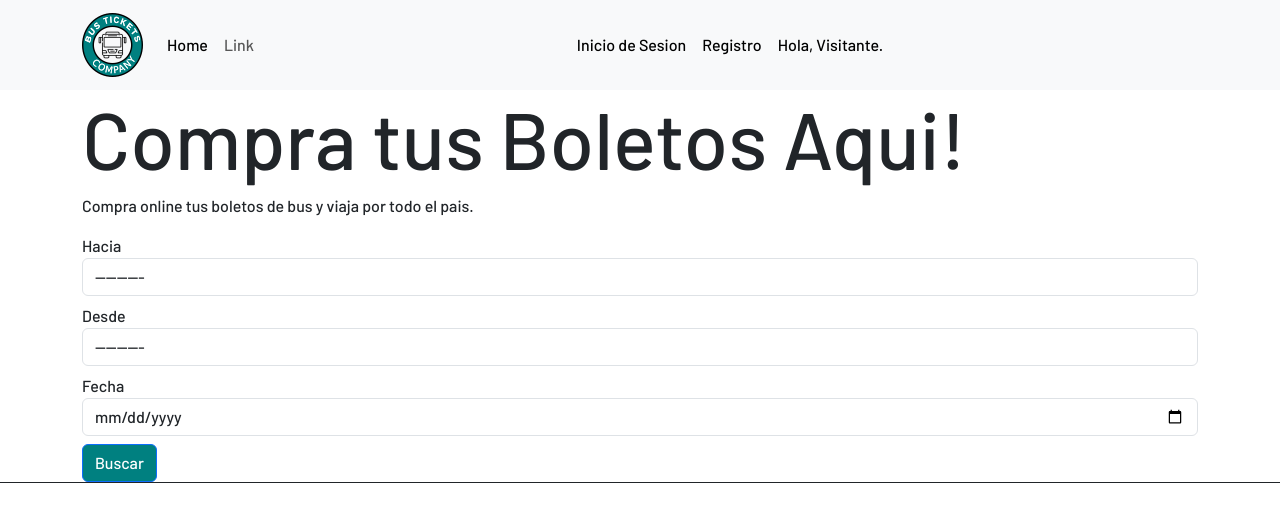
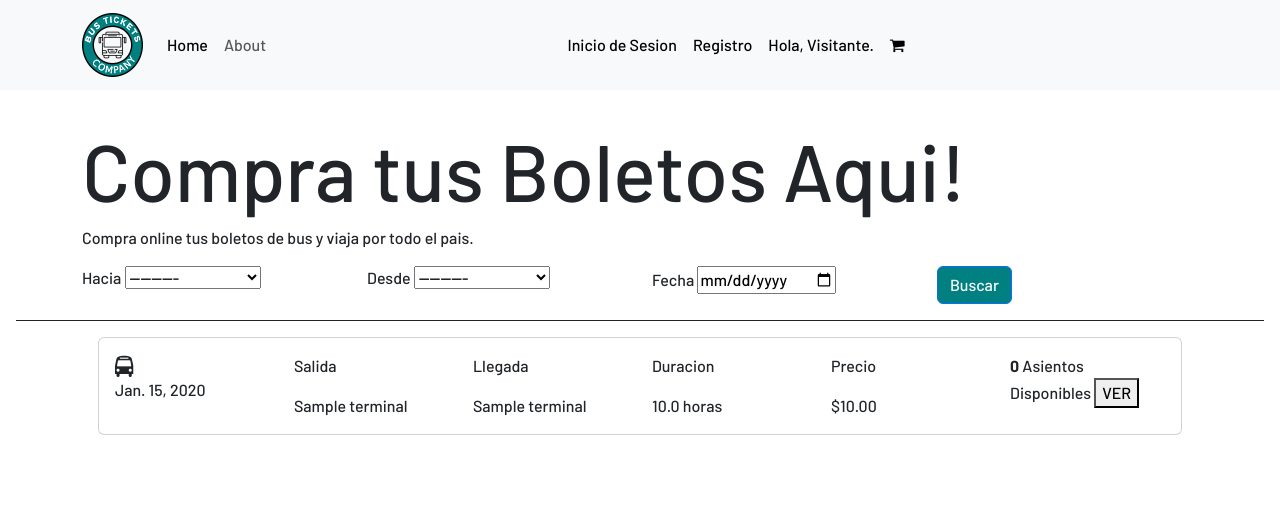
Before and after one commit to ioseluiz/proyecto_final_CF_bootcamp_backend_python, a Django app: page / in a window 1280 px wide. Shown: the top 522 px of the page. Run offline with Django 4.2, Linux system fonts and the light colour scheme; tables that the repository leaves empty hold one stand-in row (values such as "Sample post"); parts of the project's set-up code (start-up, migrations or seed data) failed here and were passed over.

Commit message:
Home cards & update homeview

```diff
--- a/templates/base/navbar.html
+++ b/templates/base/navbar.html
@@ -11,7 +11,7 @@
             <a class="nav-link active" aria-current="page" href="{% url 'homepage' %}">Home</a>
           </li>
           <li class="nav-item">
-            <a class="nav-link" href="#">Link</a>
+            <a class="nav-link" href="#">About</a>
           </li>
 
         </ul>
@@ -38,6 +38,13 @@
             <a class="nav-link active" aria-current="page" href="#">Hola, Visitante.</a>
           </li>
           {% endif %}
+          <li class="nav-item">
+            <a class="nav-link active" href="">
+              <i class="fa fa-shopping-cart"></i>
+            </a>
+
+
+          </li>
         </ul>
 
       </div>
--- a/templates/trips/components/search.html
+++ b/templates/trips/components/search.html
@@ -1,23 +1,26 @@
-{% load static %}
-<div class="border-bottom border-1 border-dark">
+
+<div class="border-bottom border-1 border-dark p-3 m-3">
     <div class="container ">
         <h1 class="display-1">Compra tus Boletos Aqui!</h1>
         <p>Compra online tus boletos de bus y viaja por todo el pais.</p>
-        <form class="search-form">
+        <form class="row">
             {% csrf_token %}
-            <div class="form-group">
+            <div class="col-3">
                 <label >Hacia</label>
                 {{form.name_from}}
             </div>
-            <div class="form-group">
+            <div class="col-3">
                 <label >Desde</label>
                 {{form.name_to}}
             </div>
-            <div class=form-group>
+            <div class="col-3">
                 <label >Fecha</label>
-                <input type="date" class="form-control mb-2 mr-sm-2" placeholder="Fecha">
+                <input type="date" class="" placeholder="Fecha">
             </div>
-            <button class="btn btn-primary">Buscar</button>
+            <div class="col-3">
+                <button class="btn btn-primary">Buscar</button>
+            </div>
+
           </form>
     </div>
 </div>
--- /dev/null
+++ b/templates/trips/components/trips-list-elements.html
@@ -0,0 +1,23 @@
+
+{% for trip in trips %}
+    <div class="card  p-3  pb-sm m-3 ">
+        <div class="row">
+            <div class="col-2">
+                <i class="fa fa-bus fa-lg" aria-hidden="true"></i>
+                <p>{{ trip.date}}</p>
+            </div>
+            <div class="col-2">
+                <p>Salida</p>
+                {{ trip.origin}}
+            </div>
+            <div class="col-2"><p>Llegada</p>{{trip.destination}}</div>
+            <div class="col-2"><p>Duracion</p>{{trip.duration}} horas</div>
+            <div class="col-2"><p>Precio</p>${{trip.price}}</div>
+            <div class="col-2">
+                <span><strong>{{trip.available_seats}}</strong></span> Asientos Disponibles
+                <button btn btn-primary>VER</button>
+            </div>
+        </div>
+
+    </div>
+    {%  endfor %}
--- a/templates/trips/index.html
+++ b/templates/trips/index.html
@@ -8,4 +8,8 @@
 {% include 'base/navbar.html' %}
 {% include 'trips/components/search.html' %}
 
+
+<div class="container">
+    {% include 'trips/components/trips-list-elements.html' %}
+</div>
 {% endblock content %}
--- a/trips/admin.py
+++ b/trips/admin.py
@@ -8,3 +8,4 @@ admin.site.register(Trip)
 admin.site.register(Bus)
 admin.site.register(Seat)
 admin.site.register(Company)
+admin.site.register(SeatTrip)
--- a/trips/forms.py
+++ b/trips/forms.py
@@ -8,10 +8,10 @@ class SearchForm(forms.Form):
     name_from = forms.ModelChoiceField(
         queryset=Terminal.objects.all(),
         label='Hacia',
-        widget=forms.Select(attrs={'class': 'form-control mb-2 mr-sm-2' })
+        widget=forms.Select(attrs={'class': '' })
         )
     name_to = forms.ModelChoiceField(
         queryset=Terminal.objects.all(),
         label='Hacia',
-        widget=forms.Select(attrs={'class': 'form-control mb-2 mr-sm-2' })
+        widget=forms.Select(attrs={'class': '' })
         )
--- a/trips/models.py
+++ b/trips/models.py
@@ -58,9 +58,6 @@ class Trip(models.Model):
         duration = self.route.duration
         return self.departure_time + timedelta(hours=duration)
 
-
-
-
     def __str__(self):
         return f"Trip scheduled for {self.departure_time} for Route {self.route}"
 
--- a/trips/views.py
+++ b/trips/views.py
@@ -1,21 +1,46 @@
+
 from django.http import HttpResponseRedirect
 from django.shortcuts import render
+from django.core.paginator import Paginator, EmptyPage
 
-
+from .models import Trip, SeatTrip
 
 from .forms import SearchForm
 
 def home_view(request):
 
+    context = { }
+    trip_data = [] # list of dictionaries
+
     if request.method == "POST":
         # create a form instance and populate it with data from the request:
         form = SearchForm(request.POST)
+        context['form'] = form
         # check wether it's valid:
         if form.is_valid():
             return HttpResponseRedirect("/results/")
 
     # if a GET method we'll create a blank form
     else:
+        info = {}
         form = SearchForm()
+        context['form'] = form
+        trips = Trip.objects.all()
+        for trip in trips:
+            date = trip.departure_time.date()
+            departure = trip.departure_time.time()
 
-    return render(request, "trips/index.html",{"form": form})
+            info = {
+                'date': date,
+                'departure_time': departure,
+                'origin': trip.route.origin,
+                'destination': trip.route.destination,
+                'duration': trip.route.duration,
+                'price': trip.route.price,
+                'available_seats': len(SeatTrip.objects.filter(trip=trip).filter(is_sold=False)),
+            }
+            trip_data.append(info)
+
+        context['trips'] = trip_data
+
+    return render(request, "trips/index.html",context)
```
Also changed, not shown: trips/signals.py (+14 -0 lines).
